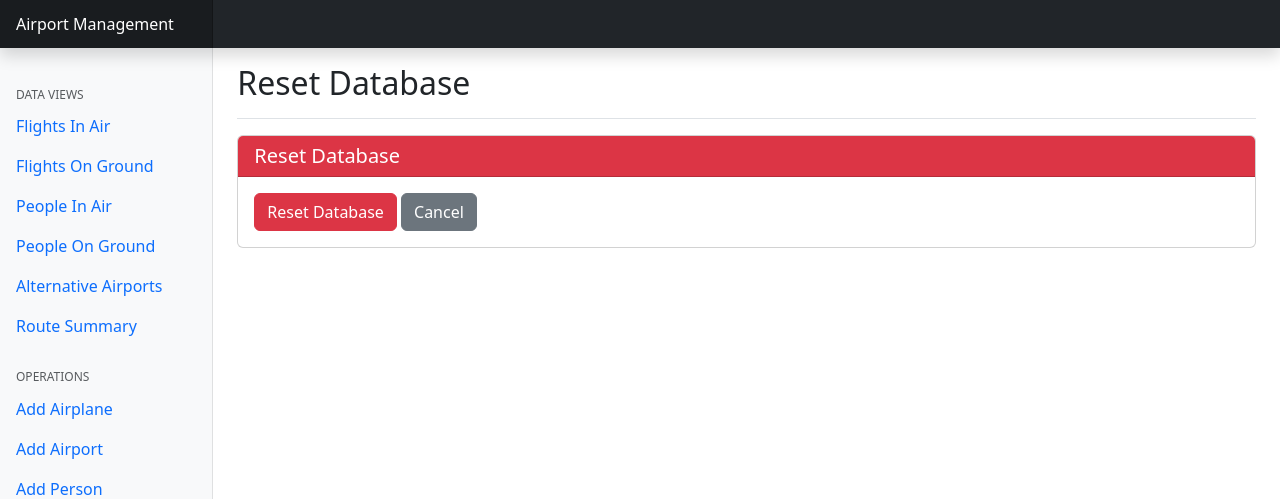
After one commit to codingwithsurya/CS-4400-Phase-4, a Django app: page /reset-database/ in a window 1280 px wide. The commit adds this page. Shown: the top 499 px of the page. Run offline with Django 5.2, Linux system fonts and the light colour scheme.

Commit message:
reset database

```diff
--- a/AirportApp/urls.py
+++ b/AirportApp/urls.py
@@ -45,6 +45,7 @@ urlpatterns = [
     path('recycle-crew/', template_views.recycle_crew_view, name='recycle_crew'),
     path('retire-flight/', template_views.retire_flight_view, name='retire_flight'),
     path('simulation-cycle/', template_views.simulation_cycle_view, name='simulation_cycle'),
+    path('reset-database/', template_views.reset_database_view, name='reset_database'),
 
     # API urls (for backward compatibility)
     path('api/', include('flight_manager.api.urls')),
--- a/flight_manager/templates/index.html
+++ b/flight_manager/templates/index.html
@@ -68,6 +68,7 @@
                 <div class="list-group">
                     <a href="{% url 'recycle_crew' %}" class="list-group-item list-group-item-action">Recycle Crew</a>
                     <a href="{% url 'simulation_cycle' %}" class="list-group-item list-group-item-action">Simulation Cycle</a>
+                    <a href="{% url 'reset_database' %}" class="list-group-item list-group-item-action bg-danger text-white">Reset Database</a>
                 </div>
             </div>
         </div>
--- /dev/null
+++ b/flight_manager/templates/reset_database.html
@@ -0,0 +1,18 @@
+{% extends 'base.html' %}
+
+{% block title %}Reset Database{% endblock %}
+
+{% block content %}
+<div class="card">
+    <div class="card-header bg-danger text-white">
+        <h5 class="card-title mb-0">Reset Database</h5>
+    </div>
+    <div class="card-body">
+        <form method="post">
+            {% csrf_token %}
+            <button type="submit" class="btn btn-danger">Reset Database</button>
+            <a href="{% url 'index' %}" class="btn btn-secondary">Cancel</a>
+        </form>
+    </div>
+</div>
+{% endblock %}
--- a/flight_manager/views.py
+++ b/flight_manager/views.py
@@ -2,6 +2,8 @@ from django.shortcuts import render, redirect
 ## Import Mysql
 from django.db import connection
 from django.contrib import messages
+import subprocess
+import os
 
 # Create your views here.
 from django.urls import path
@@ -398,3 +400,25 @@ def simulation_cycle_view(request):
         return redirect('index')
 
     return render(request, 'simulation_cycle.html')
+
+def reset_database_view(request):
+    if request.method == 'POST':
+        try:
+            # Get base directory
+            base_dir = os.path.dirname(os.path.dirname(os.path.abspath(__file__)))
+            reset_script_path = os.path.join(base_dir, 'ResetDB.py')
+
+            # Run the ResetDB.py script
+            result = subprocess.run(['python3', reset_script_path],
+                                   capture_output=True,
+                                   text=True)
+
+            if result.returncode == 0:
+                messages.success(request, 'Database reset successfully!')
+            else:
+                messages.error(request, f'Error resetting database: {result.stderr}')
+        except Exception as e:
+            messages.error(request, f'Error: {str(e)}')
+        return redirect('index')
+
+    return render(request, 'reset_database.html')
```
